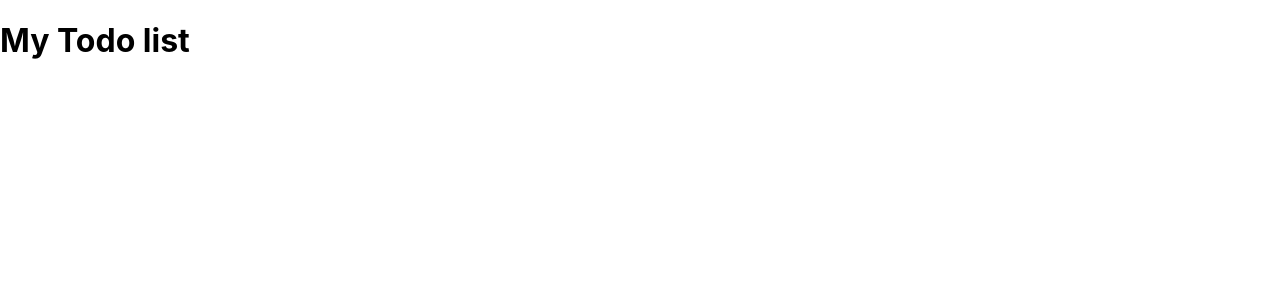
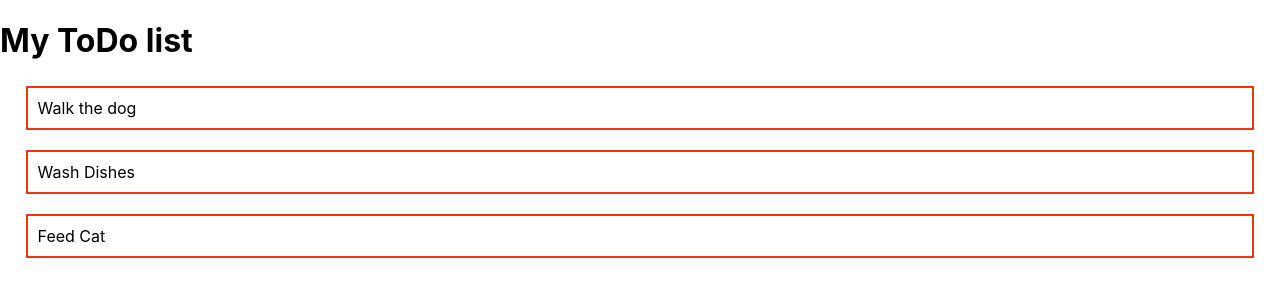
Before and after one commit to JackOfDickson/CC-W7-D1-HW-Todo-react, a React (Create React App) app: page / in a window 1280 px wide. Shown: the top 300 px of the page. Built offline with nearby package versions, Linux system fonts and the light colour scheme.

Commit message:
arry is rendered

```diff
--- a/src/App.css
+++ b/src/App.css
@@ -1,5 +1,7 @@
 .App {
-  text-align: center;
+  width: 60%;
+  margin: 0 auto;
+  font-family: 'Lato', sans-serif;
 }
 
 .App-logo {
@@ -36,3 +38,25 @@
     transform: rotate(360deg);
   }
 }
+
+ul {
+  margin: 2%;
+  padding: 0;
+  list-style-type: none;
+}
+
+li.completed {
+  border: 2px solid #1a681e;
+  color: #1a681e;
+}
+
+li.not-completed {
+  border: 2px solid #f2360c;
+}
+
+li {
+  margin: 20px 0;
+  padding: 10px;
+  display: flex;
+  justify-content: space-between;
+}
--- a/src/App.js
+++ b/src/App.js
@@ -4,12 +4,24 @@ import React, {useState} from 'react';
 function App() {
   const [tasks, setTasks] = useState([
     { taskName: "Walk the dog", isDone: false},
-    { taskName: "Wash Dishes", isDone: false}
+    { taskName: "Wash Dishes", isDone: false},
+    { taskName: "Feed Cat", isDone: true}
   ])
+
+  const taskNodes = tasks.map((task) => {
+    return (
+    <li className= {task.iDone ? 'completed':'not-completed'}>
+    <span>{task.taskName}</span>
+    </li>
+  )
+})
 
   return (
     <>
-      <h1>My Todo list</h1>
+      <h1>My ToDo list</h1>
+      <ul>
+        {taskNodes}
+      </ul>
     </>
   );
 }
```
